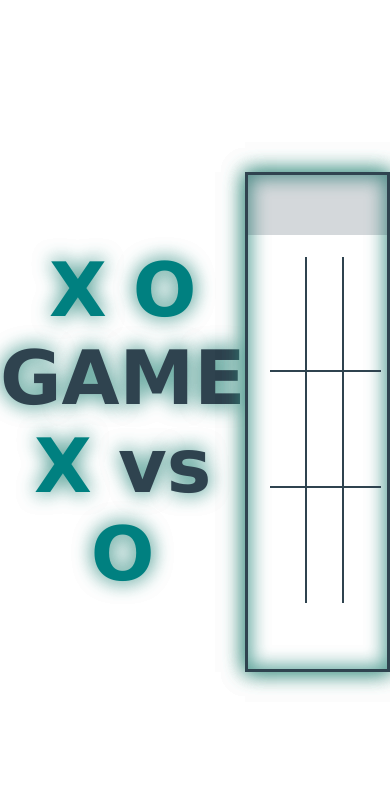
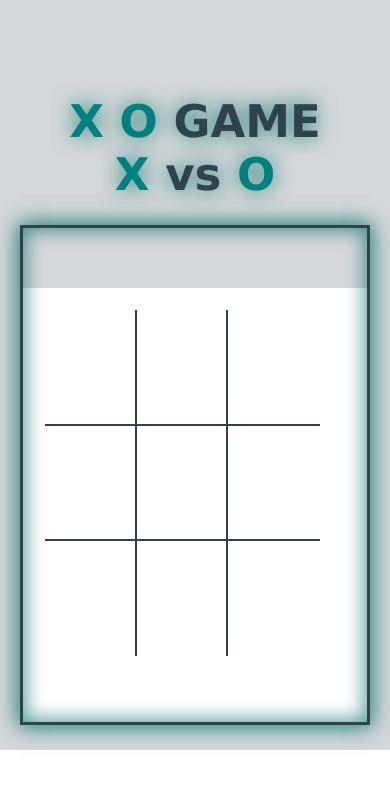
Before and after one commit to hineen123/xo-game4, a plain HTML site: page index.html in a window 390 px wide. Drawn offline with Linux system fonts and the light colour scheme; a web font is replaced by a local one.

Commit message:
Update style.css

```diff
--- a/style.css
+++ b/style.css
@@ -81,3 +81,19 @@ h2{
 {
     border-bottom:2px solid #2f434f;
 }
+@media(max-width:412px ) {
+    .container{
+      height: 750px;
+    display:flex;
+    flex-direction: column;
+    padding-top:70px;
+    justify-content: space-evenly;
+    background-color: #2f434f34;
+}
+.content{
+    font-size:30px;
+   color:#2f434f;
+
+}
+
+}
```
